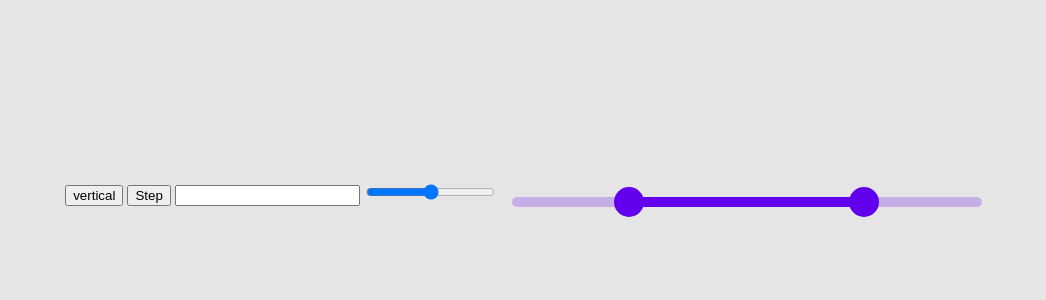
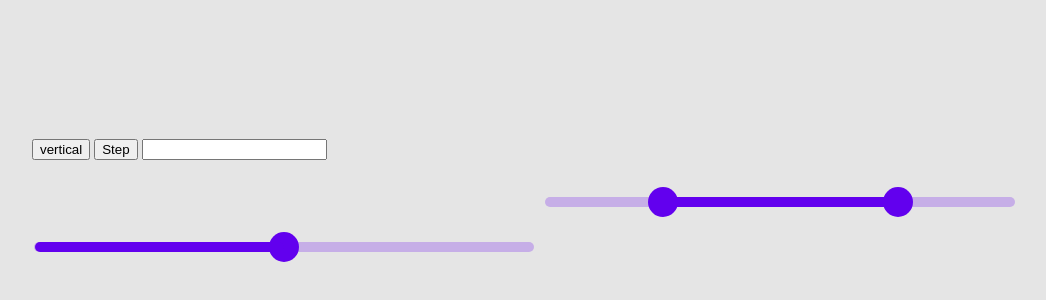
Before and after one commit to Bari100/s, a plain HTML site: page range.html in a window 1280 px wide. Shown: the part 218-518 px from the top of the page, without its empty margins (109-1155 px from the left). Drawn offline with nearby package versions, Linux system fonts and the light colour scheme.

Commit message:
made single-range

```diff
--- a/range.css
+++ b/range.css
@@ -101,3 +101,43 @@ input[type=range]::-webkit-slider-thumb {
 	background-color: red;
 	-webkit-appearance: none;
 }
+
+/*SINGLE-RANGE*/
+.slider-single {
+	width: 498px;
+	height: 10px;
+	position: relative;
+	margin-top: 80px;
+}
+#single-range {
+	width: 500px;
+	-webkit-appearance: none;
+	outline: none;
+	background-color: transparent;;
+	position: absolute;
+}
+#single-range::-webkit-slider-runnable-track {
+	background-color: #c6aee7;
+	border-radius: 5px;
+	height: 10px;
+	position: static;
+	z-index: -2;
+}
+#single-range::-webkit-slider-thumb {
+	width: 30px;
+	height: 30px;
+	background-color: #6200ee;
+	border-radius: 50%;
+	box-shadow: 0 0 0 0 rgba(98,0,238,.1);
+	margin-top: -10px;
+}
+.progress-bar {
+	width: 1px;
+	height: 10px;
+	background-color: #6200ee;
+	position: absolute;
+	left: 2.5px;
+	top: 2px;
+	border-radius: 5px;
+	z-index: -1;
+}
--- a/range.html
+++ b/range.html
@@ -10,7 +10,10 @@
             <button onclick="vertical()">vertical</button>
             <button onclick="changeStep()">Step</button>
             <input type="number" id="number">
-            <input type="range" id="range-1" min="1" max="100">
+            <div class="slider-single">
+                <input type="range" id="single-range" min="0" max="100px">
+                <div class="progress-bar"></div>
+            </div>
             <p id="demo"></p>
         </div>
 
@@ -27,6 +30,7 @@
                 </div>
             </div>
         </div>
+        <script src="https://code.jquery.com/jquery-3.5.1.slim.min.js" integrity="sha256-4+XzXVhsDmqanXGHaHvgh1gMQKX40OUvDEBTu8JcmNs=" crossorigin="anonymous"></script>
         <script src="range.js"></script>
     </body>
 </html>
--- a/range.js
+++ b/range.js
@@ -6,11 +6,12 @@ var slider = document.querySelector(".slider");
 var thumbLeft = document.querySelector(".slider > .thumb.left");
 var thumbRight = document.querySelector(".slider > .thumb.right");
 var range = document.querySelector(".slider > .range");
+var singleRange = document.getElementById("single-range");
 
 
 //ФУНКЦИЯ ИЗМЕНЕНИЯ ПОЛОЖЕНИЯ (ВЕРТИКАЛЬ) И ИЗМЕНЕНИЯ ШАГА (STEP)
 function vertical() {
-	document.getElementById("range-1").classList.add("vertical");
+	singleRange.classList.add("vertical");
 	inputLeft.classList.add("vertical");
 	inputRight.classList.add("vertical");
 	inputLeft.style.height = "500px";
@@ -135,3 +136,13 @@ var positionXY,
 			}
 		}
 	};
+
+$('#single-range').on('input', function(e){
+	var min = e.target.min,
+		max = e.target.max,
+		val = e.target.value;
+
+	$('.progress-bar').css({
+		'width': (min + val) + '%'
+	});
+	}).trigger('input');
```
